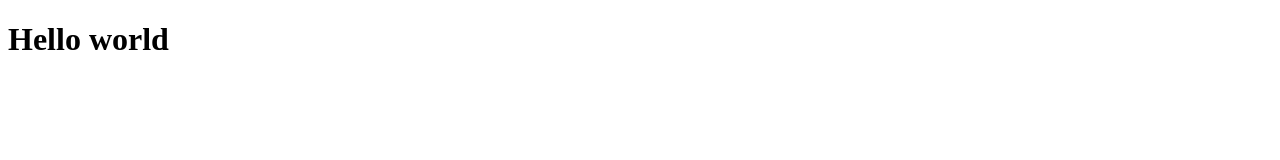
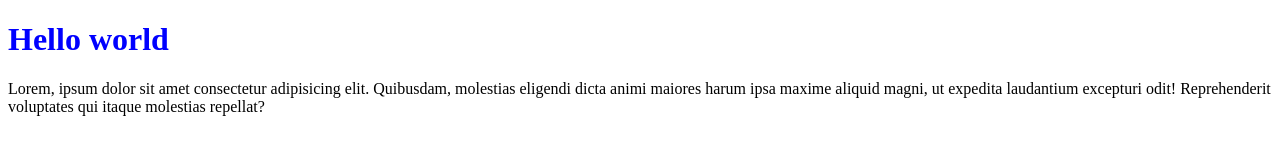
Before and after one commit to sergioportillo91/KSF_PRUEBA_IVR, a plain HTML site: page pages/index.html in a window 1280 px wide. Drawn offline with Linux system fonts and the light colour scheme.

Commit message:
add index.css

```diff
--- /dev/null
+++ b/css/index.css
@@ -0,0 +1,4 @@
+h1 {
+    color: blue;
+    font-weight: bold;
+}
--- a/pages/index.html
+++ b/pages/index.html
@@ -5,8 +5,10 @@
     <meta http-equiv="X-UA-Compatible" content="IE=edge">
     <meta name="viewport" content="width=device-width, initial-scale=1.0">
     <title>Document</title>
+    <link rel="stylesheet" href="../css/index.css">
 </head>
 <body>
     <h1>Hello world</h1>
+    <p>Lorem, ipsum dolor sit amet consectetur adipisicing elit. Quibusdam, molestias eligendi dicta animi maiores harum ipsa maxime aliquid magni, ut expedita laudantium excepturi odit! Reprehenderit voluptates qui itaque molestias repellat?</p>
 </body>
 </html>
```
